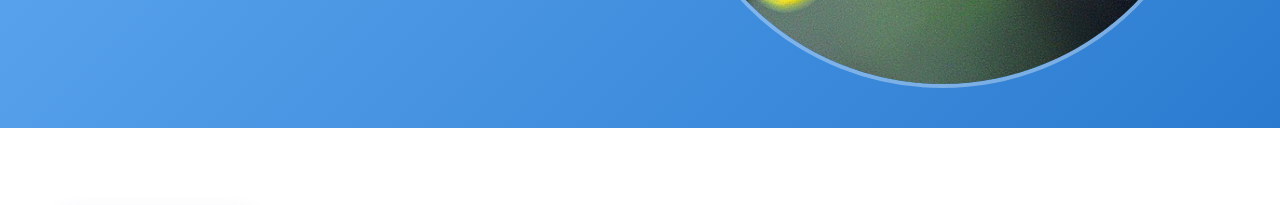
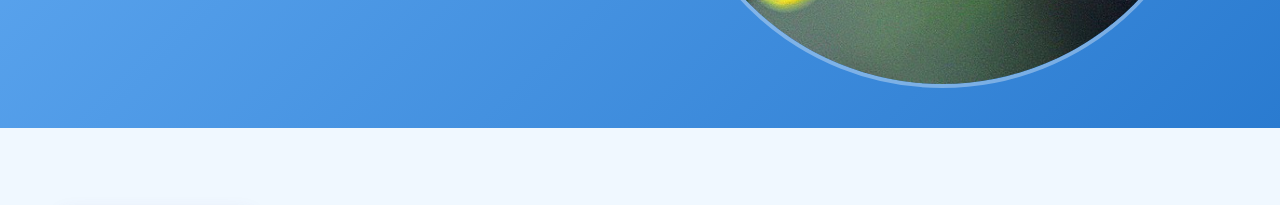
Before and after one commit to Sally-Gaohuang/sally-gaohuang.github.io, a plain HTML site: page index.html in a window 1280 px wide. Shown: the part 582-787 px from the top of the page. Drawn offline with Linux system fonts and the light colour scheme.

Commit message:
UI: set page background to very light blue

```diff
--- a/styles.css
+++ b/styles.css
@@ -13,7 +13,8 @@ body {
     font-family: 'Segoe UI', Tahoma, Geneva, Verdana, sans-serif;
     line-height: 1.6;
     color: #333;
-    background-color: #ffffff;
+    /* very light blue background for the entire page */
+    background-color: #f0f8ff; /* AliceBlue */
 }
 
 .container {
```
